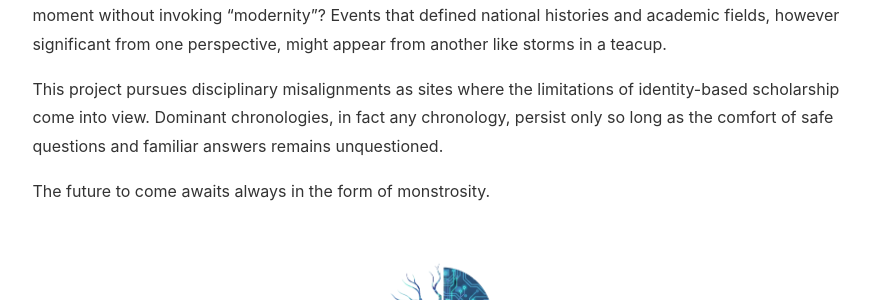
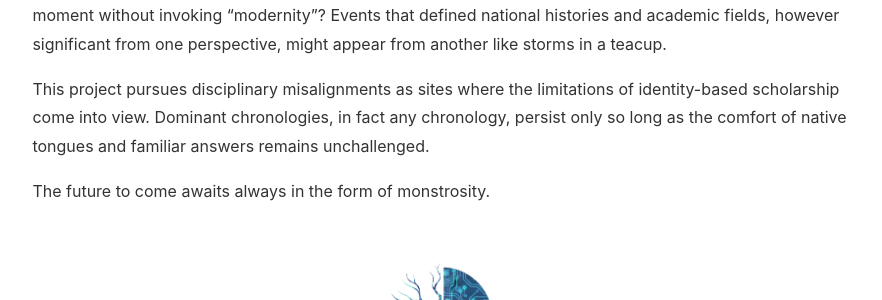
Before and after one commit to mcjkurz/qhchina, a Jekyll site: the page built from docs/index.md, in a window 1280 px wide. Shown: the part 1240-1540 px from the top of the page, without its empty margins (198-1080 px from the left). Built offline with Jekyll 4.4.1, drawn with Linux system fonts in a browser that asks for light colours.

Commit message:
quotes update

```diff
--- a/docs/index.md
+++ b/docs/index.md
@@ -45,7 +45,7 @@
 
 How to write about "China" (中國) without being "obsessed" (情迷) by it? How to think about the present moment without invoking "modernity"? Events that defined national histories and academic fields, however significant from one perspective, might appear from another like storms in a teacup.
 
-This project pursues disciplinary misalignments as sites where the limitations of identity-based scholarship come into view. Dominant chronologies, in fact any chronology, persist only so long as the comfort of safe questions and familiar answers remains unquestioned.
+This project pursues disciplinary misalignments as sites where the limitations of identity-based scholarship come into view. Dominant chronologies, in fact any chronology, persist only so long as the comfort of native tongues and familiar answers remains unchallenged.
 
 The future to come awaits always in the form of monstrosity.
 
```
